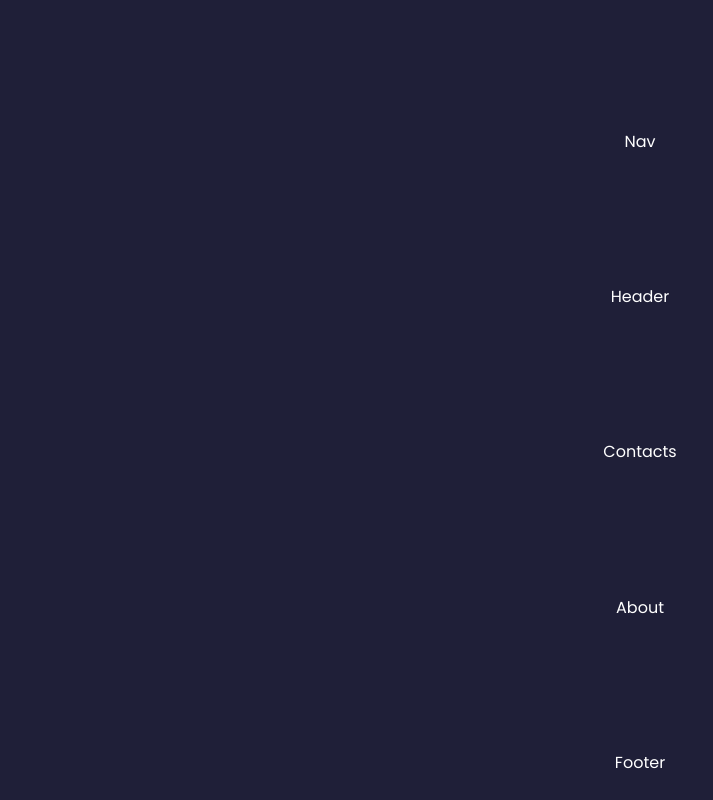
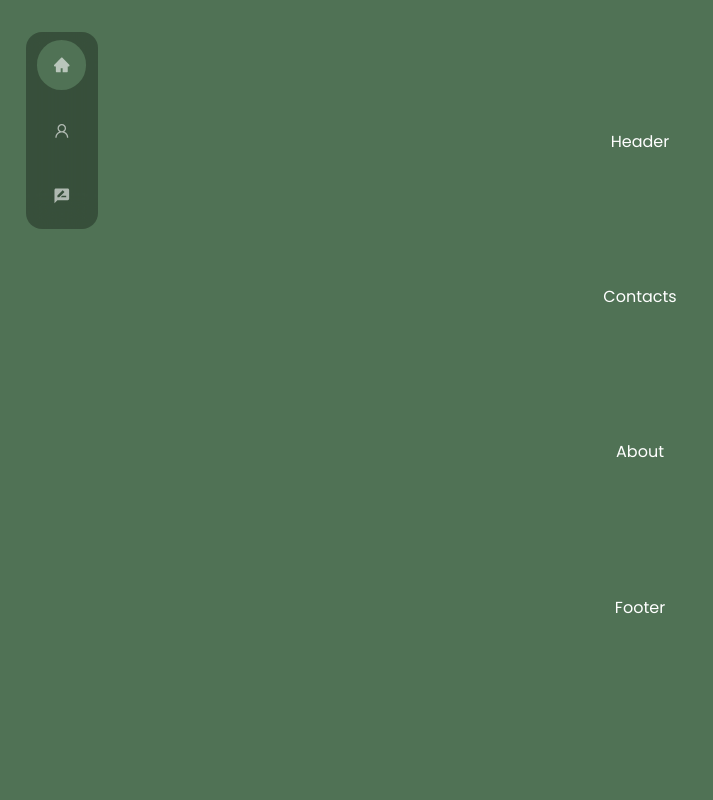
Before and after one commit to Aznviben/portfolio_website, a React (Create React App) app: page / in a window 1280 px wide. Shown: the whole page, without its empty margins (0-713 px from the left). Built offline with nearby package versions, Linux system fonts and the light colour scheme.

Commit message:
Added Nav.

```diff
--- a/package.json
+++ b/package.json
@@ -8,7 +8,9 @@
     "@testing-library/user-event": "^13.5.0",
     "react": "^18.2.0",
     "react-dom": "^18.2.0",
+    "react-icons": "^4.6.0",
     "react-scripts": "5.0.1",
+    "sass": "^1.55.0",
     "web-vitals": "^2.1.4"
   },
   "scripts": {
--- a/src/components/Nav/Nav.jsx
+++ b/src/components/Nav/Nav.jsx
@@ -1,9 +1,18 @@
 import React from 'react'
-
+import "./Nav.scss"
+import {AiFillHome} from 'react-icons/ai'
+import {AiOutlineUser} from 'react-icons/ai'
+import {MdRateReview} from 'react-icons/md'
+import{useState} from 'react'
 const Nav = () => {
+  const [activeNav,setActiveNav]= useState('#');
   return (
     <section id="Nav">
-      Nav
+      <nav>
+        <a href = "#"onClick={() => setActiveNav('#')} className={activeNav === '#' ? 'active' : ''}><AiFillHome/></a>
+        <a href = "#About" onClick={() => setActiveNav('#about')} className={activeNav === '#about' ? 'active' : ''}><AiOutlineUser/></a>
+        <a href = "#Contact" onClick={() => setActiveNav('#contact')} className={activeNav === '#contact' ? 'active' : ''}><MdRateReview/></a>
+      </nav>
     </section>
   )
 }
--- a/src/components/Nav/Nav.scss
+++ b/src/components/Nav/Nav.scss
@@ -0,0 +1,35 @@
+nav{
+    background: rgba(0,0,0,0.3);
+    width: max-content;
+    display: block;
+    padding: 0.5rem .7rem;
+    z-index: 2;
+    position: fixed;
+    top:2rem;
+    display: flex;
+    flex-direction: column;
+    gap:1rem;
+    border-radius: 1rem;
+    backdrop-filter:blur(15px);
+    left:2%
+
+}
+
+nav a {
+    background:transparent;
+    padding: 1rem;
+    border-radius: 50%;
+    display:flex;
+    color: var(--color-light);
+    font-size:1.1rem;
+}
+
+nav a:hover{
+    background: rgba(0,0,0,0.4);
+
+}
+
+nav a.active{
+    background: var(--color-bg);
+
+}
--- a/src/index.css
+++ b/src/index.css
@@ -11,10 +11,10 @@
 }
 
 :root{
-    --color-bg:#1F1F38;
-    --color-bg-variant: #2c2c6c;
-    --color-primary: #4db5ff;
-    --color-primary-variant: rgba(77,181,255, 0.4);
+    --color-bg:#507255;
+    --color-bg-variant: #488B49;
+    --color-primary: #6EB257;
+    --color-primary-variant: #C5E063;
     --color-white: #fff;
     --color-light: rgba(255,255,255,0.6);
 
```
Also changed, not shown: 1 other file (tests, documents, lock files or other folders).
